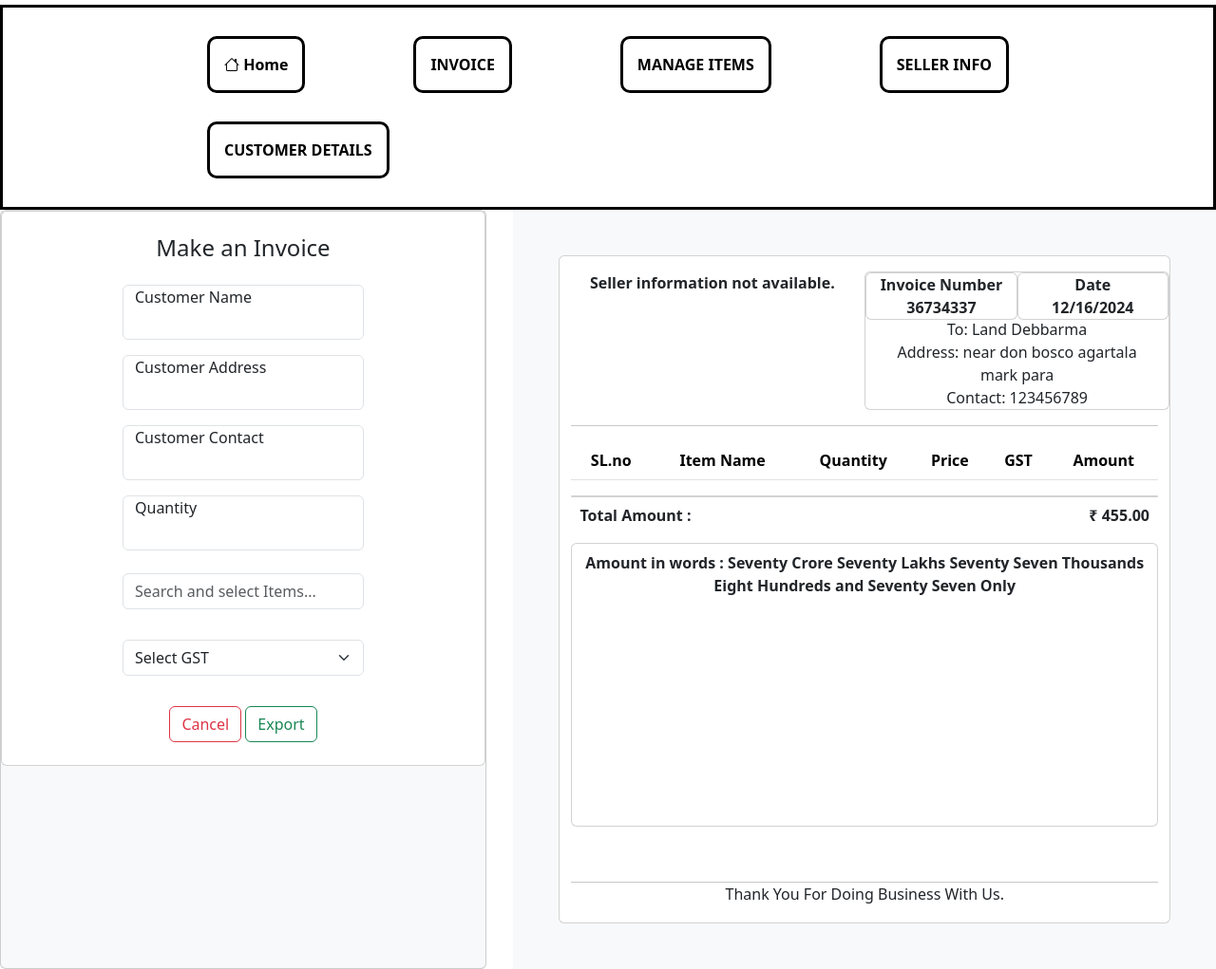
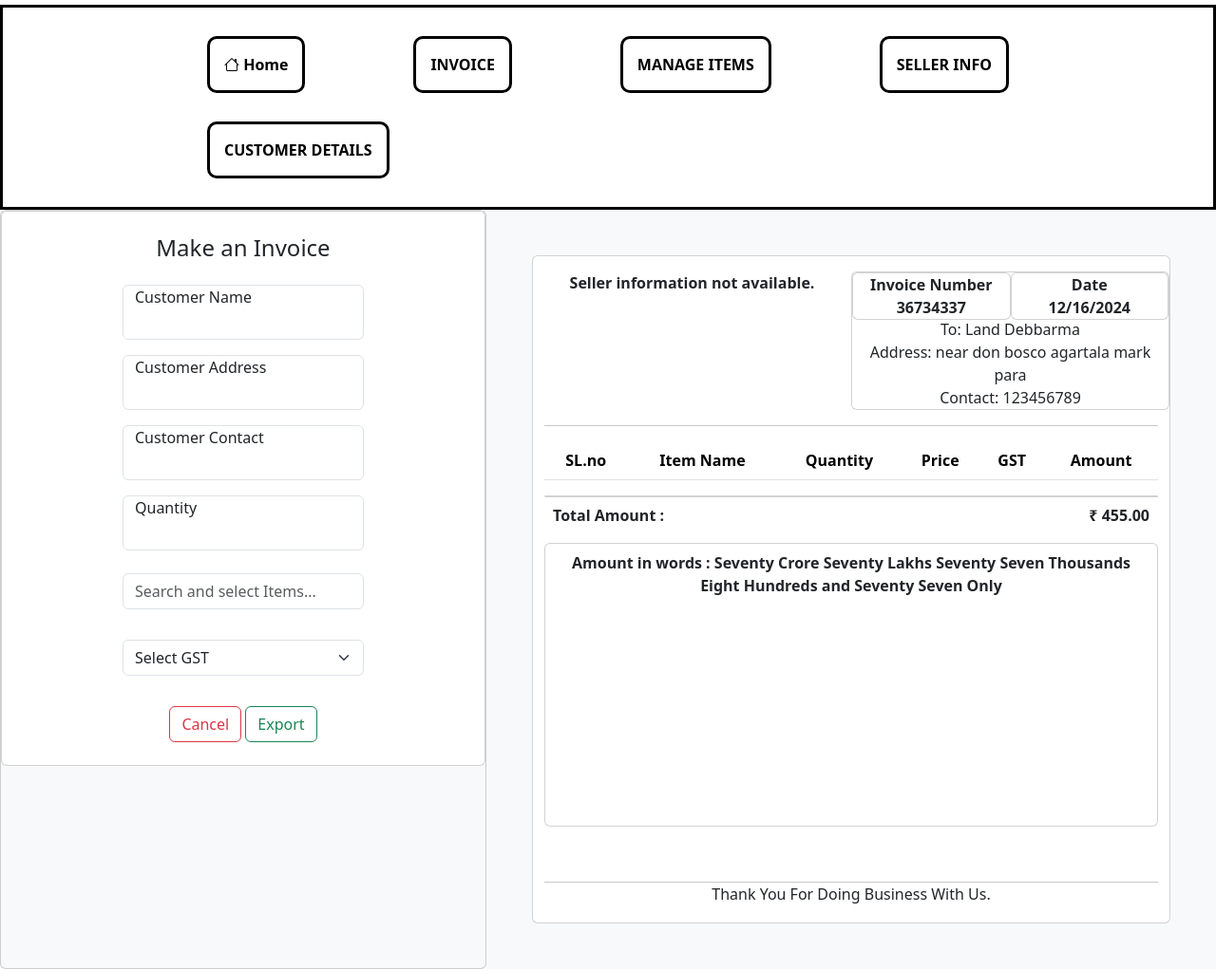
Before and after one commit to Alam-Monir/IdandBilling, a PHP site: page /Billing/ in a window 1280 px wide. Shown: the whole page at 95% size. Run offline with PHP 8.4, Linux system fonts and the light colour scheme; data that the repository does not hold is empty.

Commit message:
invoice address box fix

```diff
--- a/Billing/index.php
+++ b/Billing/index.php
@@ -82,8 +82,8 @@
 
 <!--tabel invoice-->
 
-<div id="invoice" class="w-60 p-5 ml-5 bg-body-tertiary position-absolute end-0 h-100">
-    <div class="container text-center card h-100">
+<div id="invoice" class="p-5 ml-5 bg-body-tertiary position-absolute end-0 h-100" style="width: 60%;">
+    <div class="container text-center card h-100 card-text">
         <div class="row ">
             <?php
             $query = "SELECT sellerName, address, email, contact, gstNo FROM sellerInfo LIMIT 1";
@@ -111,7 +111,7 @@
 
                 <div id="customerDetails" class="fw-normal mt-5 mb-10">
                     To: <span id="displayCustomerName">Land Debbarma</span> <br>
-                    Address: <span id="displayCustomerAddress">near don bosco agartala mark para</span><br>
+                    Address: <span id="displayCustomerAddress" class="card-text">near don bosco agartala mark para</span><br>
                     Contact: <span id="displayCustomerContact">123456789</span><br>
                 </div>
             </div>
```
